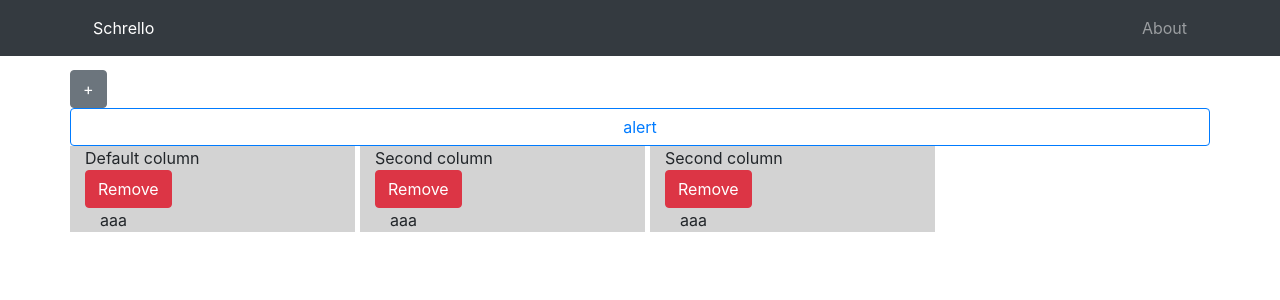
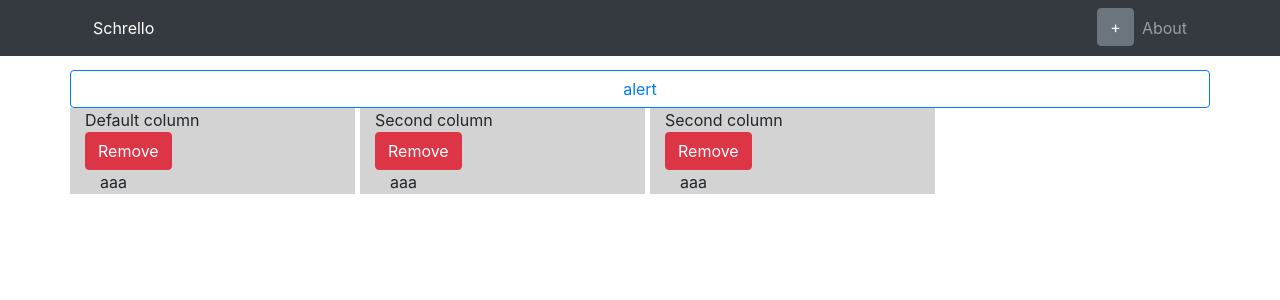
Before and after one commit to sanhe/schrello-reactjs, a React (Create React App) app: page / in a window 1280 px wide. Shown: the top 300 px of the page. Built offline with nearby package versions, Linux system fonts and the light colour scheme; what keymirror would draw is missing.

Commit message:
Add container for Add column button component

```diff
--- a/src/Components/AddColumn.jsx
+++ /dev/null
@@ -1,19 +0,0 @@
-import React from "react";
-import { Button } from "reactstrap";
-import PropTypes from "prop-types";
-
-class AddColumnButton extends React.Component {
-    render() {
-        return (
-            <>
-                <Button onClick={this.props.onClick}>+</Button>
-            </>
-        )
-    }
-}
-
-AddColumnButton.propTypes = {
-    onClick: PropTypes.func
-}
-
-export default AddColumnButton;
--- /dev/null
+++ b/src/Components/AddColumnButton.jsx
@@ -0,0 +1,14 @@
+import React from "react";
+import { Button } from "reactstrap";
+import PropTypes from "prop-types";
+
+const AddColumnButton = ({ currentBoardId, onAddColumn }) => (
+    <Button onClick={() => onAddColumn('Def title', currentBoardId)}>+</Button>
+);
+
+export default AddColumnButton;
+
+AddColumnButton.propTypes = {
+    currentBoardId: PropTypes.string.isRequired,
+    onAddColumn: PropTypes.func.isRequired,
+};
--- a/src/Components/Board.jsx
+++ b/src/Components/Board.jsx
@@ -1,8 +1,8 @@
 import React from 'react';
 import { Row } from 'reactstrap';
-import AddColumnButton from "./AddColumn";
+import AddColumnButton from "./AddColumnButton";
 import Loader from "./Loader";
-import Columns from "./Columns";
+import Columns from "./Containers/Columns";
 import {connect} from "react-redux";
 import {addColumn} from "../actions/Actions";
 import {hideModal, showModal} from "../actions/ModalActions";
@@ -62,7 +62,7 @@ class Board extends React.Component {
         return (
             <>
                 <Row>
-                    <AddColumnButton onClick={this.addColumnHandler} />
+                    {/*<AddColumnButton onClick={this.addColumnHandler} />*/}
                     <button
                         className="btn btn-outline-primary btn-block"
                         onClick={this.openAlertModal}
--- /dev/null
+++ b/src/Components/Containers/AddColumn.js
@@ -0,0 +1,18 @@
+import {connect} from "react-redux";
+import AddColumnButton from "../AddColumnButton";
+import {addColumn} from "../../actions/Actions";
+
+const mapStateToProps = state => ({
+    currentBoardId: state.currentBoardId
+});
+
+const mapDispatchToProps = dispatch => ({
+    onAddColumn(title, boardId) {
+        dispatch(addColumn(title, boardId))
+    }
+});
+
+export const AddColumn = connect(
+    mapStateToProps,
+    mapDispatchToProps
+)(AddColumnButton);
--- a/src/Components/Columns.jsx
+++ b/src/Components/Containers/Columns.jsx
@@ -1,7 +1,7 @@
 import React from "react";
 import {connect} from "react-redux";
-import Column from "./Column";
-import {removeColumn} from "../actions/Actions";
+import Column from "../Column";
+import {removeColumn} from "../../actions/Actions";
 import PropTypes from "prop-types";
 
 const mapStateToProps = state => ({
@@ -14,7 +14,6 @@ const mapDispatchToProps = dispatch => ({
 
 const Columns = ({columns, removeColumn}) => (
     <>
-        {console.log(columns)}
         {columns && columns.length
             ? columns.map(column => (
                 <Column
--- a/src/Components/NavBar.jsx
+++ b/src/Components/NavBar.jsx
@@ -5,6 +5,7 @@ import {
     Navbar,
     Nav,
     NavItem } from 'reactstrap';
+import {AddColumn} from "./Containers/AddColumn";
 
 export default class NavBar extends React.Component {
     render() {
@@ -19,6 +20,9 @@ export default class NavBar extends React.Component {
                         </Nav>
                         <Nav className="justify-content-end" navbar>
                             <NavItem>
+                                <AddColumn />
+                            </NavItem>
+                            <NavItem>
                                 <RouterNavLink to="/about" className="nav-link" exact>About</RouterNavLink>
                             </NavItem>
                         </Nav>
--- a/src/reducers/columnsReducer.js
+++ b/src/reducers/columnsReducer.js
@@ -3,7 +3,6 @@ import {initialColumnsState} from "./initialStates";
 
 const columnReducer = (state = {}, action) => {
     const column = action.column;
-console.log('bbb', column);
     switch (action.type) {
         case ActionTypes.ADD_COLUMN: {
             return {
@@ -17,7 +16,6 @@ console.log('bbb', column);
 }
 
 const columnsReducer = (state = initialColumnsState, action) => {
-console.log('aaa', state);
     switch (action.type) {
         case ActionTypes.ADD_COLUMN: {
             return [
--- a/src/reducers/currentBoardReducer.js
+++ b/src/reducers/currentBoardReducer.js
@@ -1,6 +1,7 @@
 import ActionTypes from "../types/ActionTypes";
+import {DEFAULT_BOARD_ID} from "./initialStates";
 
-const INITIAL_CURRENT_BOARD_ID = "";
+const INITIAL_CURRENT_BOARD_ID = DEFAULT_BOARD_ID;
 
 const currentBoardIdState = (state = INITIAL_CURRENT_BOARD_ID, action) => {
     switch (action.type) {
```
